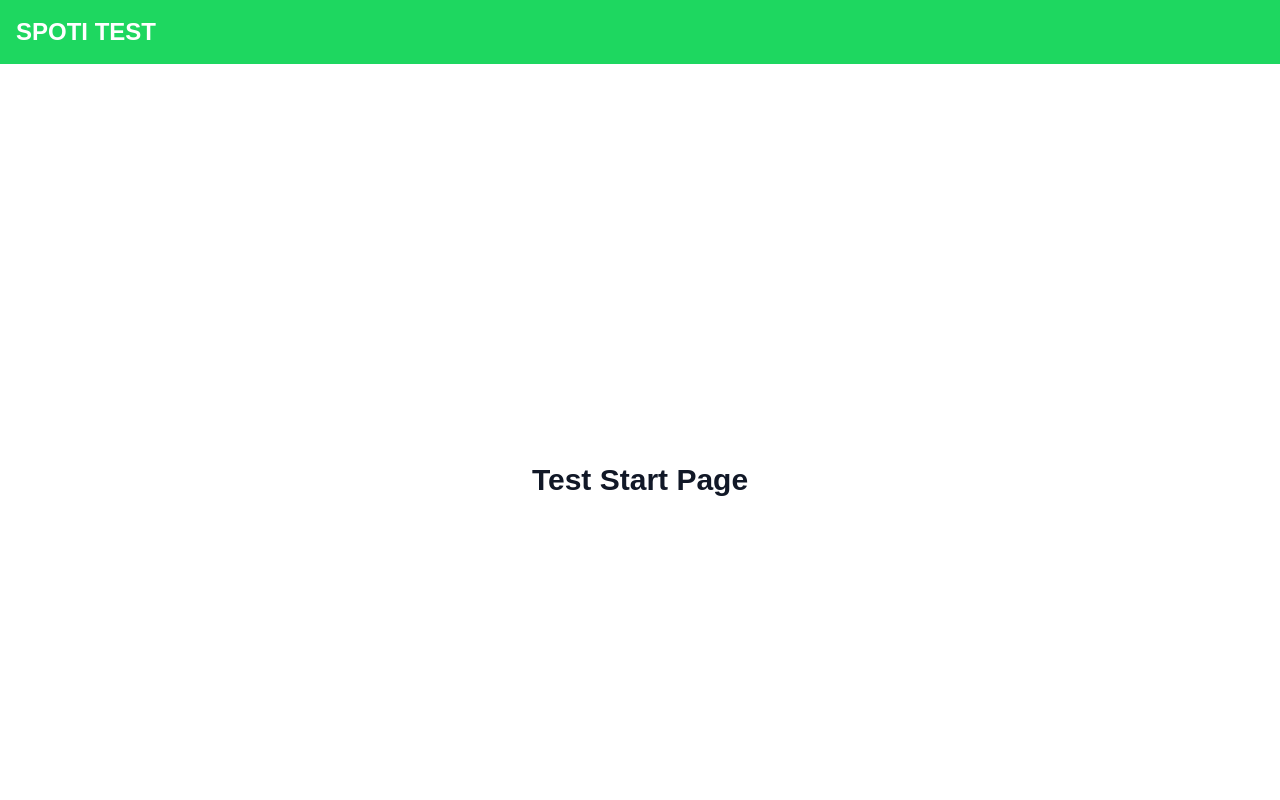
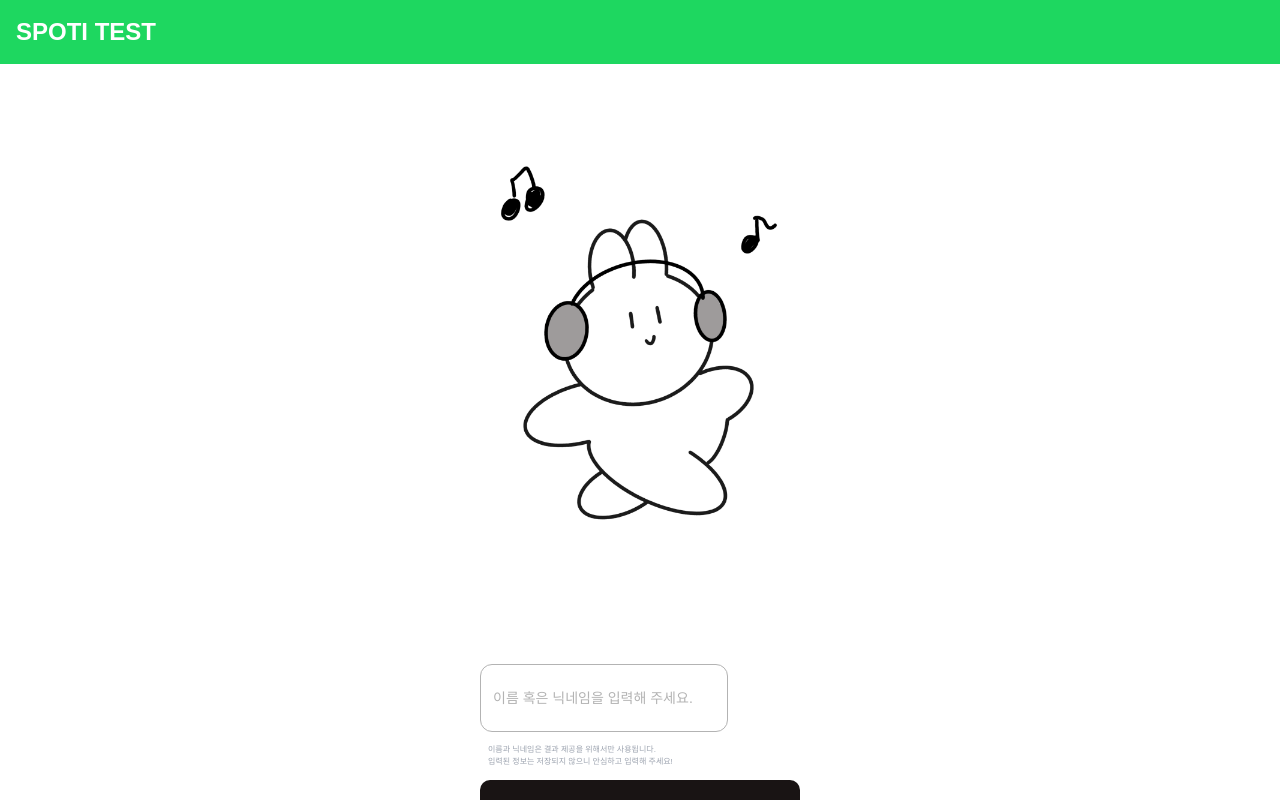
Before and after one commit to IBAS-DEV-PROJECT/IDS_frontend, a Next.js app: page /test in a window 1280 px wide. Shown: the top 800 px of the page. Built offline with nearby package versions, Linux system fonts and the light colour scheme.

Commit message:
Feat: Test Start Page 구현

```diff
--- a/src/app/test/page.tsx
+++ b/src/app/test/page.tsx
@@ -1,7 +1,9 @@
+import StartTestForm from "@/features/start/ui/StartTestForm";
+
 export default function TestStartPage() {
   return (
-    <main className="flex flex-col items-center justify-center h-screen">
-      <h1 className="text-3xl font-bold">Test Start Page</h1>
-    </main>
+    <>
+      <StartTestForm />
+    </>
   );
 }
--- /dev/null
+++ b/src/features/start/model/nicknameAtom.ts
@@ -0,0 +1,3 @@
+import { atom } from "jotai";
+
+export const nicknameAtom = atom("");
--- /dev/null
+++ b/src/features/start/model/useNickname.ts
@@ -0,0 +1,7 @@
+import { useAtom } from "jotai";
+import { nicknameAtom } from "./nicknameAtom";
+
+export const useNickname = () => {
+  const [nickname, setNickname] = useAtom(nicknameAtom);
+  return { nickname, setNickname };
+};
--- /dev/null
+++ b/src/features/start/model/useStartTest.ts
@@ -0,0 +1,28 @@
+import { useState } from "react";
+import { useRouter } from "next/navigation";
+import { useNickname } from "./useNickname";
+
+export const useStartTest = () => {
+  const [inputValue, setInputValue] = useState("");
+  const [showModal, setShowModal] = useState(false);
+  const { setNickname } = useNickname();
+  const router = useRouter();
+
+  const handleSubmit = () => {
+    if (!inputValue.trim()) {
+      setShowModal(true);
+      return;
+    }
+
+    setNickname(inputValue.trim());
+    router.push("/test/play");
+  };
+
+  return {
+    inputValue,
+    setInputValue,
+    showModal,
+    setShowModal,
+    handleSubmit,
+  };
+};
--- /dev/null
+++ b/src/features/start/ui/StartTestForm.tsx
@@ -0,0 +1,48 @@
+"use client";
+
+// ui
+import CharacterImage from "@/entities/character/ui/CharacterImage";
+import { Input } from "@/shared/ui";
+import { Button } from "@/shared/ui";
+import { Modal } from "@/shared/ui";
+
+// model
+import { useStartTest } from "../model/useStartTest";
+
+const StartTestForm = () => {
+  const { inputValue, setInputValue, showModal, setShowModal, handleSubmit } =
+    useStartTest();
+
+  return (
+    <>
+      {showModal && (
+        <Modal
+          type="alert"
+          message="이름 혹은 닉네임을 입력해 주세요."
+          onClose={() => setShowModal(false)}
+        />
+      )}
+      <div className="flex flex-col justify-between items-center gap-6 h-full">
+        <CharacterImage src="/images/landing_character.png" />
+
+        <div className="flex flex-col justify-between items-start h-[25vh] pt-5">
+          <div>
+            <Input
+              placeholder="이름 혹은 닉네임을 입력해 주세요."
+              onChange={(e) => setInputValue(e.target.value)}
+              value={inputValue}
+            />
+            <p className="text-[8px] text-gray-400 text-left mt-3 pl-2">
+              이름과 닉네임은 결과 제공을 위해서만 사용됩니다. <br />
+              입력된 정보는 저장되지 않으니 안심하고 입력해 주세요!
+            </p>
+          </div>
+
+          <Button onClick={handleSubmit}>시작하기</Button>
+        </div>
+      </div>
+    </>
+  );
+};
+
+export default StartTestForm;
--- a/src/shared/ui/ConfirmModal.tsx
+++ /dev/null
@@ -1,114 +0,0 @@
-"use client";
-
-import clsx from "clsx";
-import { useBreakpoint } from "@/shared/hooks/useBreakpoint";
-
-interface ConfirmModalProps {
-  message: React.ReactNode;
-  onConfirm: () => void;
-  onCancel: () => void;
-  onClose: () => void;
-  confirmText?: string;
-  cancelText?: string;
-}
-
-const ConfirmModal = ({
-  message,
-  onConfirm,
-  onCancel,
-  onClose,
-  confirmText = "예",
-  cancelText = "아니오",
-}: ConfirmModalProps) => {
-  const { isMobile, isTablet } = useBreakpoint();
-
-  const modalSizeClass = isMobile
-    ? "w-[18rem] h-[12rem]"
-    : isTablet
-      ? "w-[20rem] h-[13.5rem]"
-      : "w-[24rem] h-[14rem]";
-
-  const messageTextClass = isMobile
-    ? "text-sm"
-    : isTablet
-      ? "text-base"
-      : "text-lg";
-
-  const buttonSizeClass = isMobile
-    ? "w-[6.5rem] h-[2rem] text-sm"
-    : isTablet
-      ? "w-[7.5rem] h-[2.25rem] text-base"
-      : "w-[8rem] h-[2.5rem] text-base";
-
-  return (
-    <div
-      className="fixed inset-0 z-50 flex items-center justify-center bg-black/50"
-      onClick={onClose}
-    >
-      <div
-        className={clsx(
-          "relative bg-white rounded-lg shadow-lg",
-          modalSizeClass,
-        )}
-        onClick={(e) => e.stopPropagation()}
-      >
-        {/* Header */}
-        <div className="w-full h-[2.5rem] bg-primary flex justify-end items-center pr-4 rounded-t-lg">
-          <button
-            onClick={onClose}
-            className="w-6 h-6 text-red text-xl"
-            aria-label="닫기"
-          >
-            ●
-          </button>
-        </div>
-
-        {/* Content */}
-        <div className="flex flex-1 flex-col justify-between px-4 py-4">
-          {/* Message */}
-          <div className="text-center">
-            <p className={clsx("font-bold", messageTextClass)}>{message}</p>
-          </div>
-
-          {/* Buttons */}
-          <div className="flex justify-center gap-4 mt-6">
-            <button
-              onClick={onCancel}
-              className={clsx(
-                "rounded-custom10 bg-gray text-black font-semibold",
-                buttonSizeClass,
-              )}
-            >
-              {cancelText}
-            </button>
-            <button
-              onClick={onConfirm}
-              className={clsx(
-                "rounded-custom10 bg-primary text-white font-semibold",
-                buttonSizeClass,
-              )}
-            >
-              {confirmText}
-            </button>
-          </div>
-        </div>
-      </div>
-    </div>
-  );
-};
-
-export default ConfirmModal;
-
-// const [open, setOpen] = useState(false);
-
-//   const handleConfirm = () => {
-//     // 상태 변경 처리
-//     setOpen(false);
-//   };
-
-//   const handleClose = () => {
-//     setOpen(false);
-//   };
-
-// const status = "해결";
-// message={`이 문의를 "${status}" 상태로 변경하시겠습니까?`}
```
Also changed, not shown: src/app/test/play/page.tsx (renamed from src/app/test/[step]/page.tsx).
